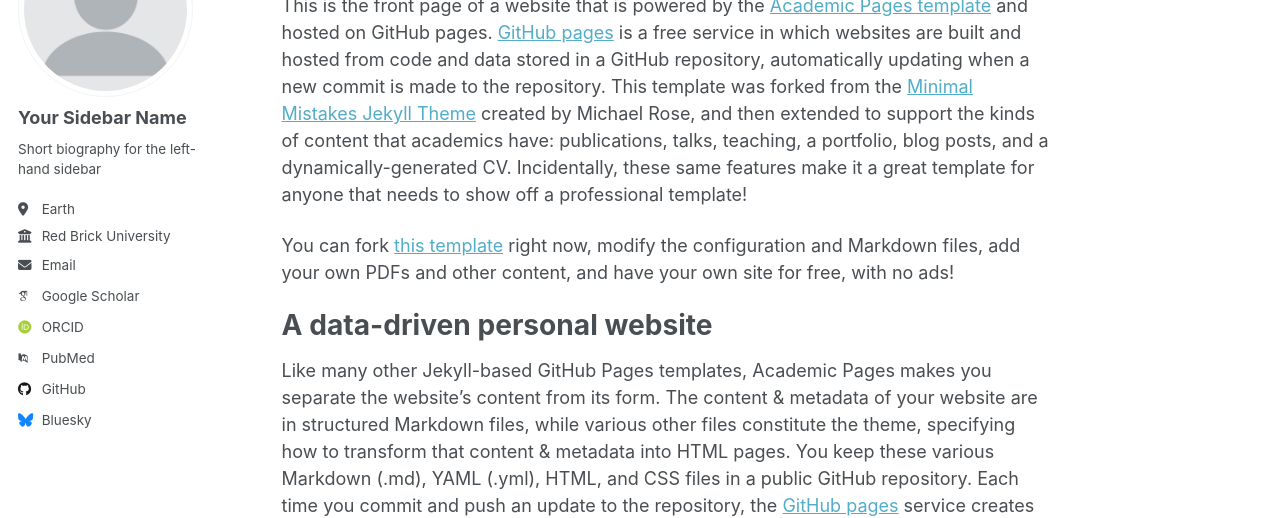
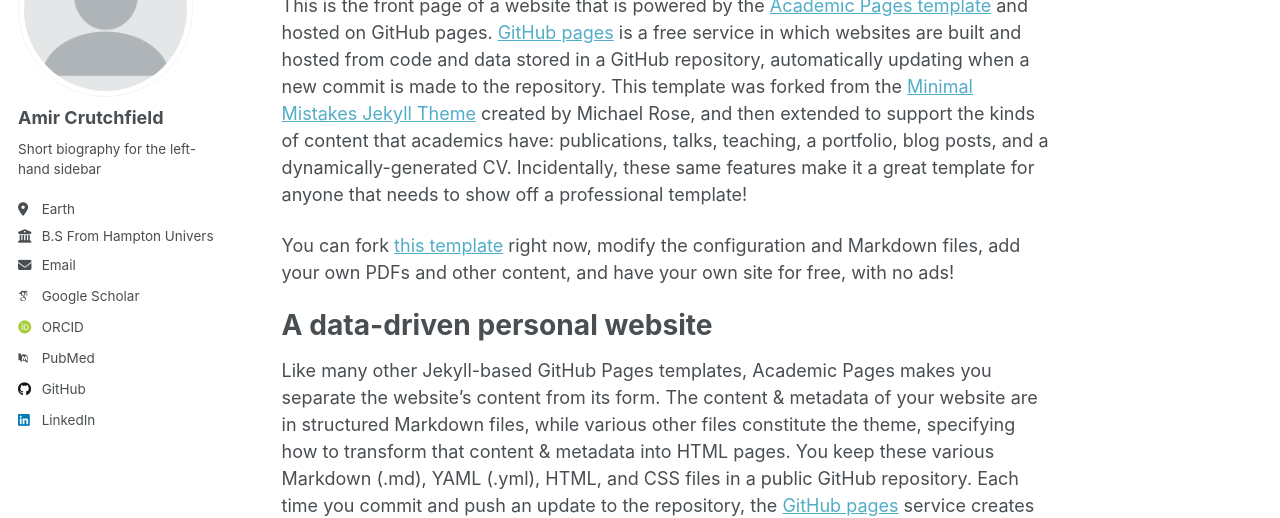
Before and after one commit to amirc42/amircportfolio, a Jekyll site: the page built from _pages/about.md, in a window 1280 px wide. Shown: the part 177-695 px from the top of the page. Built offline with Jekyll 4.4.1, drawn with Linux system fonts in a browser that asks for light colours; some web fonts are replaced; a script that is not in the unit is left out; part of the change alters nothing that is shown.

Commit message:
Update _config.yml

```diff
--- a/_config.yml
+++ b/_config.yml
@@ -23,13 +23,13 @@ repository               : "academicpages/academicpages.github.io"
 author:
   # Biographic information
   avatar           : "profile.png"
-  name             : "Your Sidebar Name"
+  name             : "Amir Crutchfield"
   pronouns         : # example: "she/her"
   bio              : "Short biography for the left-hand sidebar"
   location         : "Earth"
-  employer         : "Red Brick University"
+  employer         : "B.S From Hampton University"
   uri              : # URL
-  email            : "none@example.org"
+  email            : "amircrutchfield42@gmail.com"
 
   # Academic websites
   academia         : # URL
@@ -43,39 +43,13 @@ author:
   scopus           : # URL
 
   # Repositories and software development
-  bitbucket        : # Username - Update with your username on the site
-  codepen          : # Username
-  dribbble         : # Username
-  github           : "academicpages"
-  kaggle           : # Username
-  stackoverflow    : # User number or user number and name (i.e., use "1" or "1/jeff-atwood")
+
+  github           : "amirc42"
 
   # Social media
-  artstation       : # Username
-  bluesky          : "bsky.app" # Replace this with you Bluesky username
-  facebook         : # Username
-  flickr           : # Username
-  foursquare       : # Username
-  goodreads        : # Username
-  google_plus      : # Username
-  keybase          : # Username
-  instagram        : # Username
-  lastfm           : # Username
-  linkedin         : # Username
-  mastodon         : # URL
-  medium           : # URL
-  pinterest        : # Username
-  soundcloud       : # Username
-  steam            : # Username
-  telegram         : # URL
-  tumblr           : # Username
-  twitter          : # Username for X / Twitter
-  vine             : # Username
-  weibo            : # Username
-  wikipedia        : # Username
-  xing             : # Username
-  youtube          : # Username
-  zhihu            : # Username
+
+  linkedin         : "Amir Crutchfield"
+
 
 # Publication Category - The following the list of publication categories and their headings
 publication_category:
```
